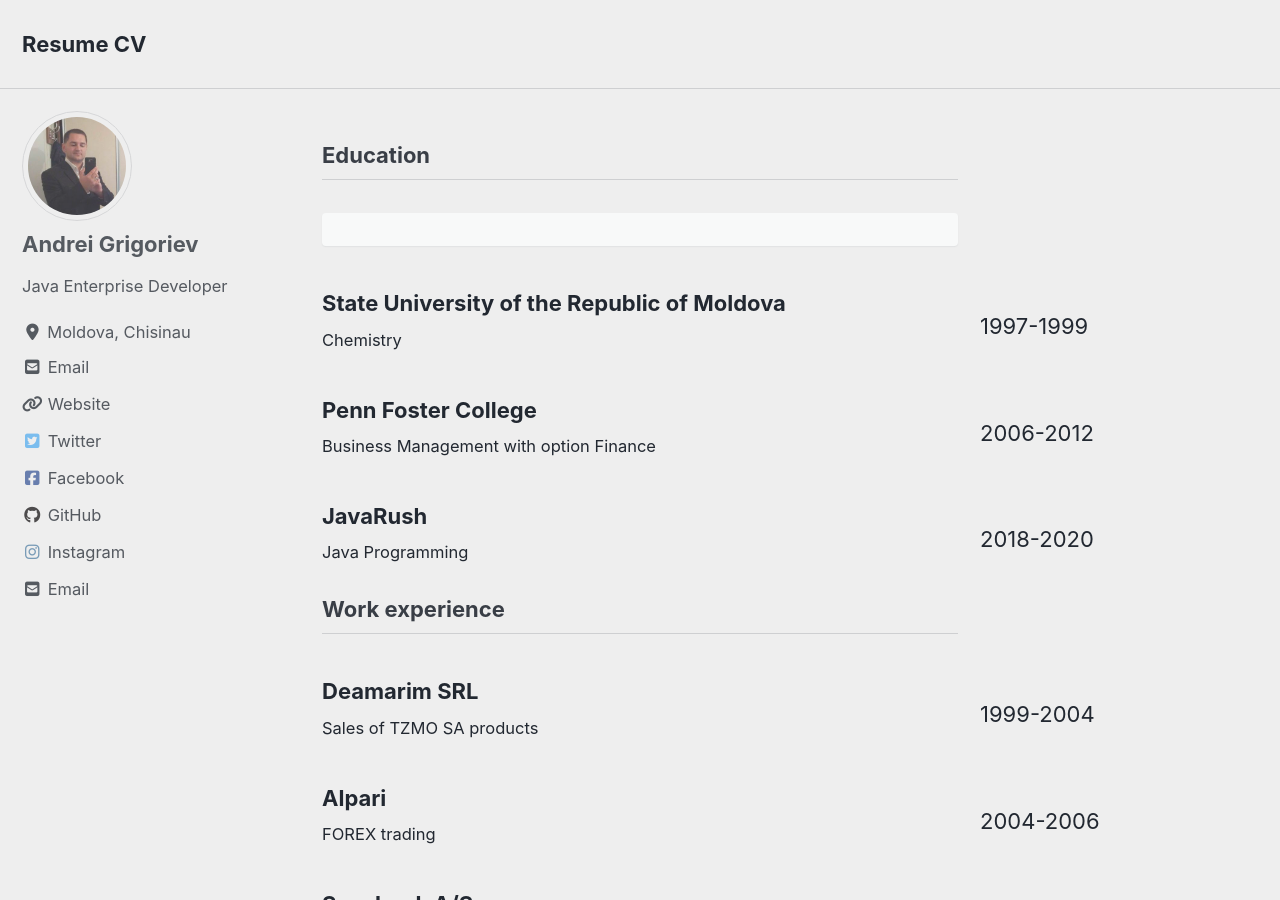
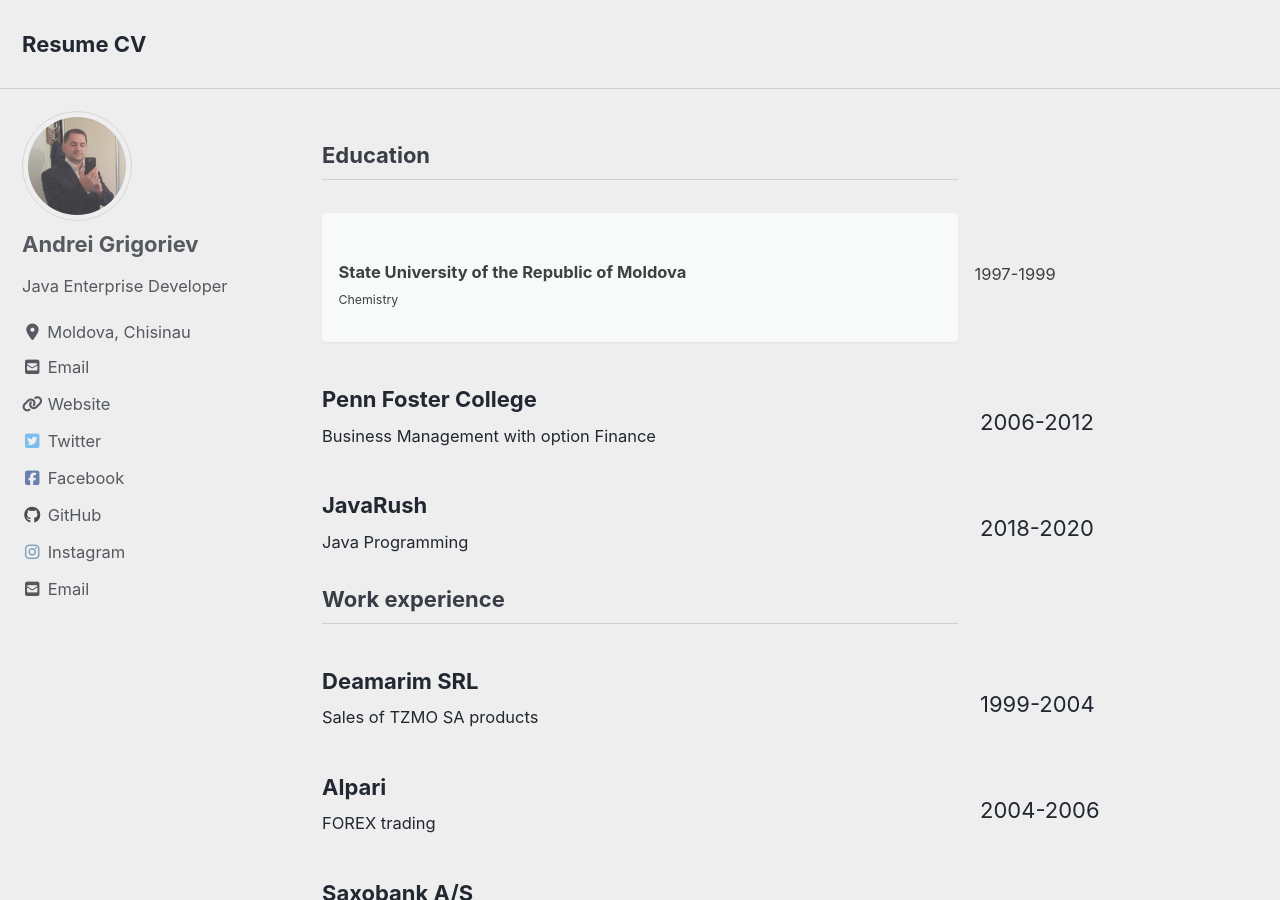
Before and after one commit to grigorievfinance/grigorievfinance.github.io, a Jekyll site: the page built from index.html, in a window 1280 px wide and 900 px high. Built offline with Jekyll 4.4.1, drawn with Linux system fonts in a browser that asks for light colours; cached includes are drawn as plain includes; nearby versions of some CDN libraries; the list of posts is cut into pages by our own code.

Commit message:
Update home.html

```diff
--- a/_layouts/home.html
+++ b/_layouts/home.html
@@ -6,11 +6,11 @@
 
 <h3 class="archive__subtitle">{{ site.data.ui-text[site.locale].education_label | default: "Education" }}</h3>
 <article class="archive__item" itemscope itemtype="https://schema.org/CreativeWork">
-    <p class="notice">
+    <div class="notice">
     <h6>{{ site.data.ui-text[site.locale].education1_name | default: "State University of the Republic of Moldova" }}</h6>
     <p class="archive__item-excerpt" itemprop="description">{{ site.data.ui-text[site.locale].education1_description | default: "Chemistry" }}</p>
     <p class="sidebar__right">{{ site.data.ui-text[site.locale].education1_date | default: "1997-1999" }}</p>
-    </p>
+    </div>
 
     <h6>{{ site.data.ui-text[site.locale].education2_name | default: "Penn Foster College" }}</h6>
     <p class="archive__item-excerpt" itemprop="description">{{ site.data.ui-text[site.locale].education2_description | default: "Business Management with option Finance" }}</p>
```
